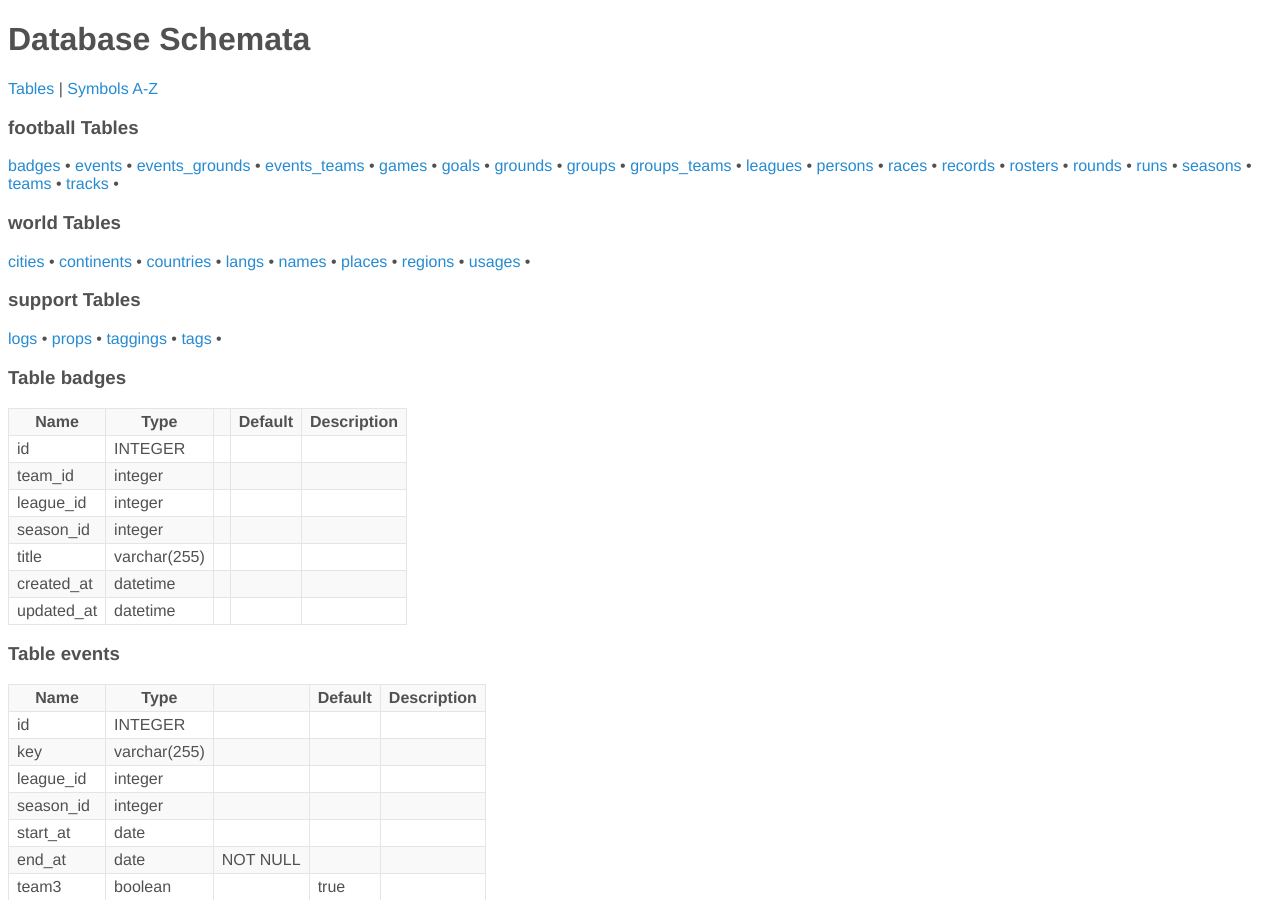
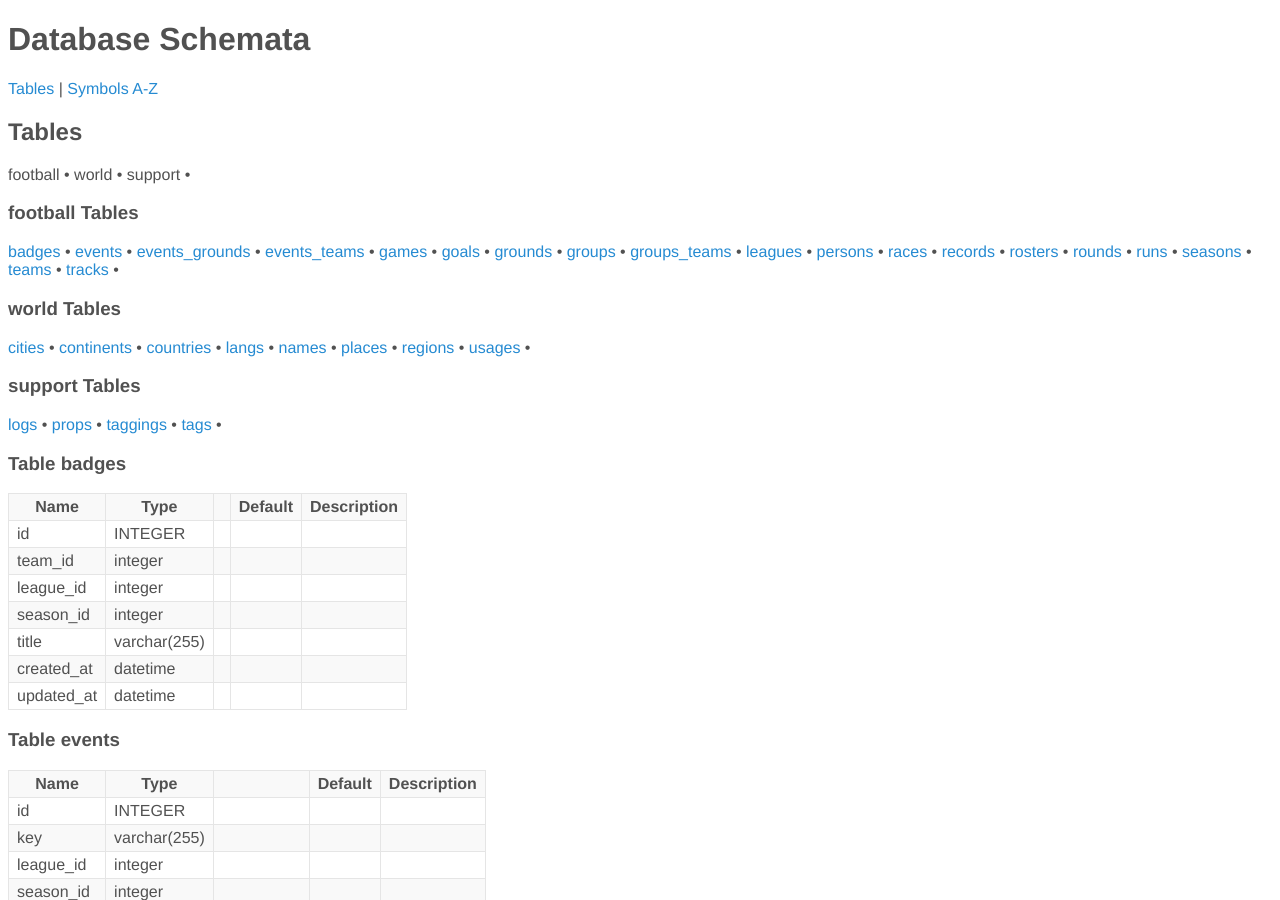
Before and after one commit to schemadoc/schemadoc-theme, a Jekyll site: the page built from index.html, in a window 1280 px wide and 900 px high. Built offline with Jekyll 4.4.1, drawn with Linux system fonts in a browser that asks for light colours.

Commit message:
Update index.html

```diff
--- a/index.html
+++ b/index.html
@@ -2,6 +2,13 @@
 layout: default
 title: Tables
 ---
+
+<h2>Tables</h2>
+
+{% for schema in site.data.database.schemas %}
+  {{ schema.name }} •
+{% endfor %}
+
 
 {% for schema in site.data.database.schemas %}
 <h3>{{ schema.name }} Tables</h3>
```
